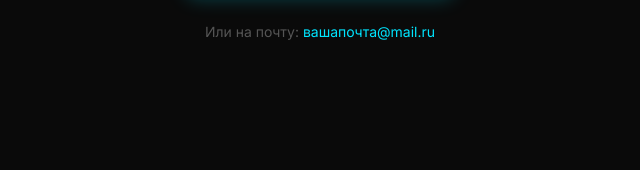
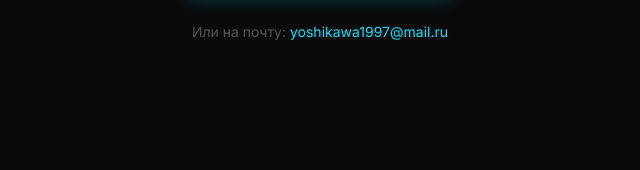
Before and after one commit to bivja/portfolio, a plain HTML site: page index.html in a window 1280 px wide. Shown: the part 2335-2505 px from the top of the page, 320-960 px from the left. Drawn offline with Linux system fonts and the light colour scheme.

Commit message:
Update index.html

```diff
--- a/index.html
+++ b/index.html
@@ -213,7 +213,7 @@
 
         <a href="https://t.me/ВАШ_НИК_В_ТЕЛЕГРАМ" target="_blank" class="btn btn-primary" style="font-size: 18px; padding: 18px 40px;">Написать в Telegram</a>
 
-        <p style="margin-top: 24px; font-size: 14px; color: #555;">Или на почту: <a href="mailto:вашапочта@mail.ru" style="color: #00e5ff;">вашапочта@mail.ru</a></p>
+        <p style="margin-top: 24px; font-size: 14px; color: #555;">Или на почту: <a href="mailto:вашапочта@mail.ru" style="color: #00e5ff;">yoshikawa1997@mail.ru</a></p>
     </div>
 </section>
 
```
